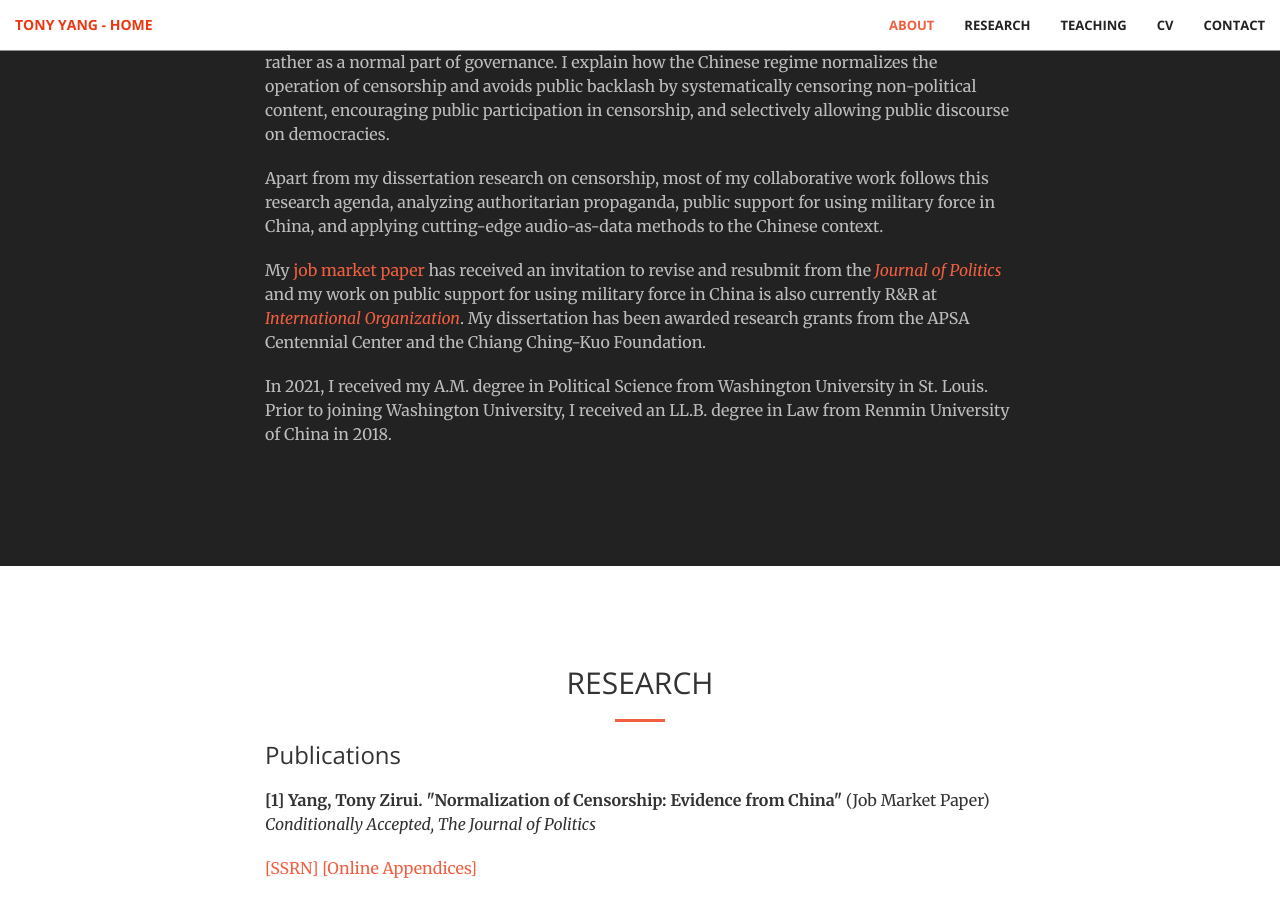
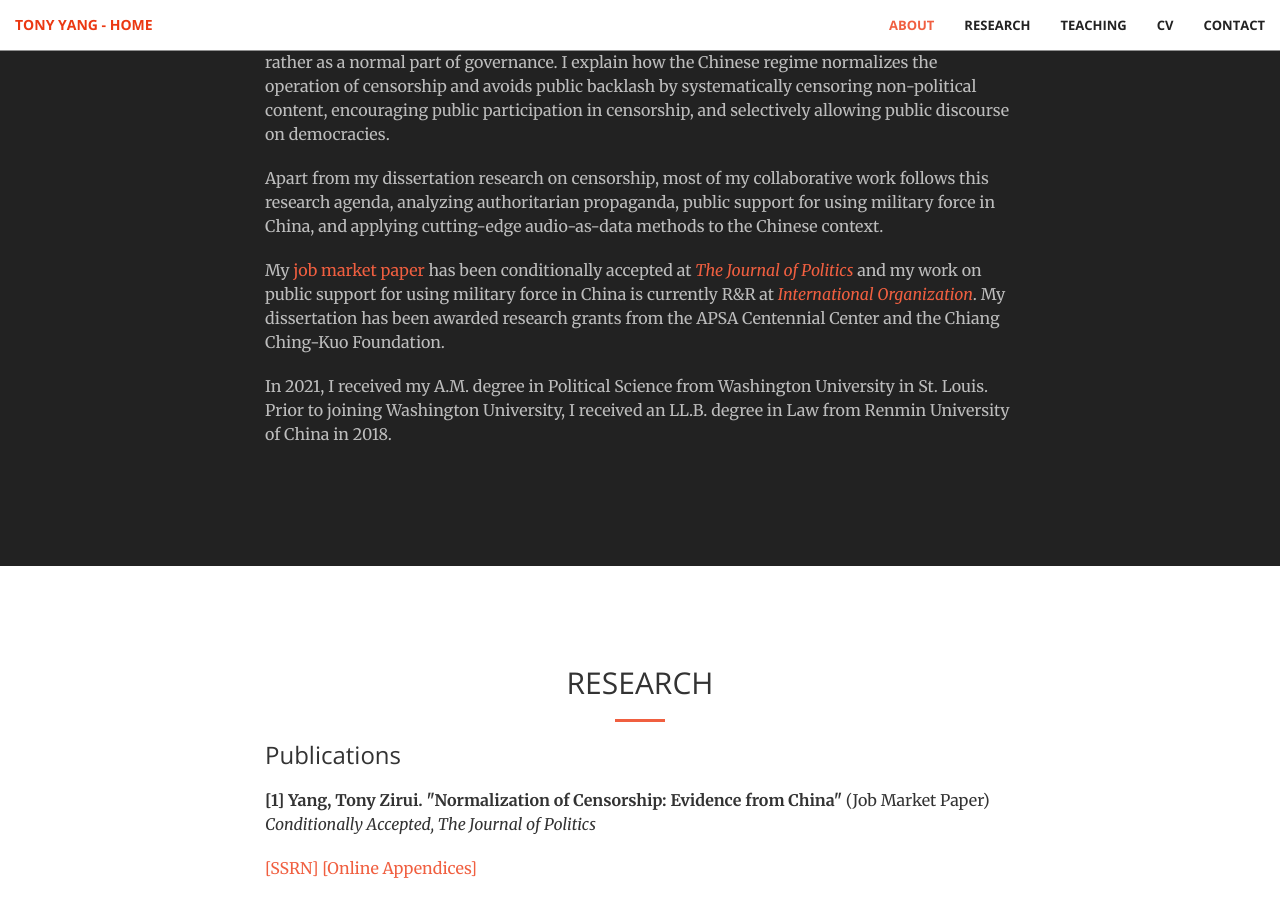
Before and after one commit to tonyhsfz/website, a Jekyll site: the page built from index.html, in a window 1280 px wide and 900 px high, scrolled down 1502 px. Built offline with Jekyll 4.4.1, drawn with Linux system fonts in a browser that asks for light colours.

Commit message:
Update Bio.html

```diff
--- a/_includes/Bio.html
+++ b/_includes/Bio.html
@@ -16,8 +16,8 @@
                     My core argument is that authoritarian regimes manage to change public perception of censorship such that the public does not view it as political repression but rather as a normal part of governance.
                     I explain how the Chinese regime normalizes the operation of censorship and avoids public backlash by systematically censoring non-political content, encouraging public participation in censorship, and selectively allowing public discourse on democracies.</p>
                  <p class="text-faded">Apart from my dissertation research on censorship, most of my collaborative work follows this research agenda, analyzing authoritarian propaganda, public support for using military force in China, and applying cutting-edge audio-as-data methods to the Chinese context.</p>
-                 <p class="text-faded">My <a href="https://papers.ssrn.com/sol3/papers.cfm?abstract_id=3835217">job market paper</a> has received an invitation to revise and resubmit from the <a href="https://www.journals.uchicago.edu/toc/jop/current"><i>Journal of Politics</i></a>
-                     and my work on public support for using military force in China is also currently R&R at <a href="https://www.cambridge.org/core/journals/international-organization"><i>International Organization</i></a>.
+                 <p class="text-faded">My <a href="https://papers.ssrn.com/sol3/papers.cfm?abstract_id=3835217">job market paper</a> has been conditionally accepted at <a href="https://www.journals.uchicago.edu/toc/jop/current"><i>The Journal of Politics</i></a>
+                     and my work on public support for using military force in China is currently R&R at <a href="https://www.cambridge.org/core/journals/international-organization"><i>International Organization</i></a>.
                      My dissertation has been awarded research grants from the APSA Centennial Center and the Chiang Ching-Kuo Foundation.</p>
                 <p class="text-faded">In 2021, I received my A.M. degree in Political Science from Washington University in St. Louis. Prior to joining Washington University, I received an LL.B. degree in Law from Renmin University of China in 2018.</p>
             </div>
```
